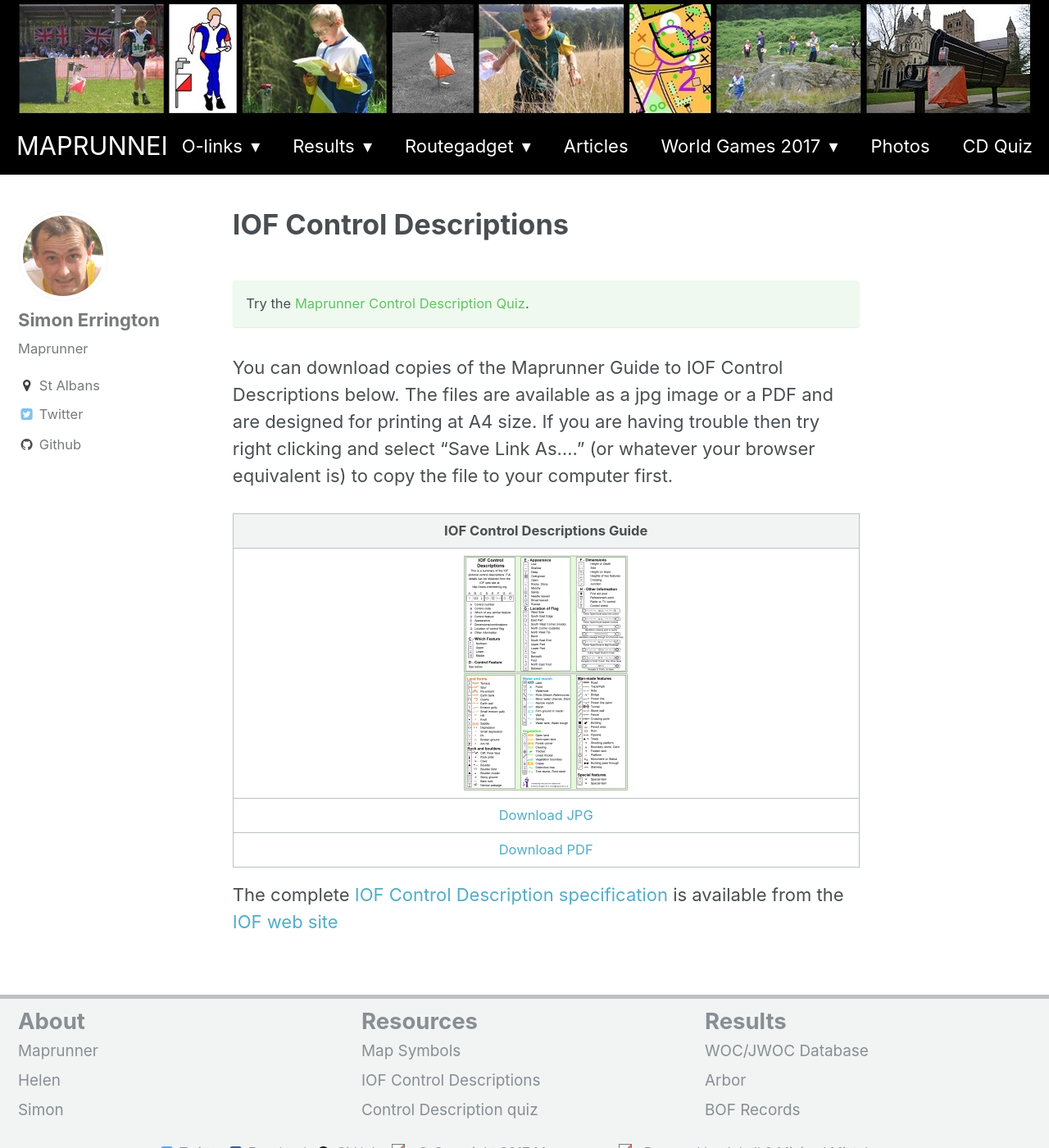
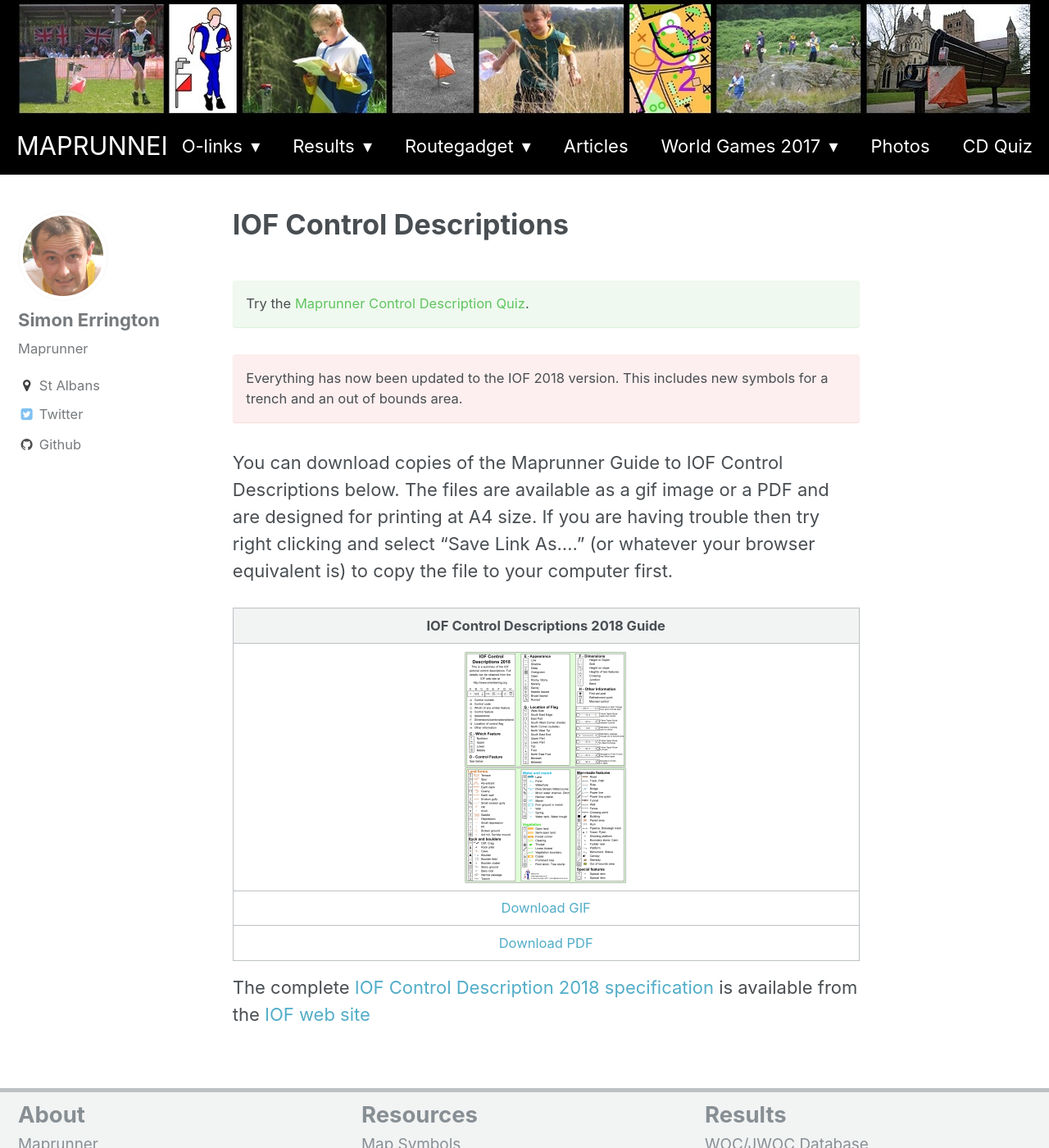
Before and after one commit to Maprunner/maprunner, a Jekyll site: the page built from _pages/iof-control-descriptions.md, in a window 1280 px wide and 1400 px high. Shown: the whole window at 82% size. Built offline with Jekyll 4.4.1, drawn with Linux system fonts in a browser that asks for light colours.

Commit message:
ISONM 2017 and 2018 Control Descriptions

```diff
--- a/_pages/iof-control-descriptions.md
+++ b/_pages/iof-control-descriptions.md
@@ -8,12 +8,15 @@ author_profile: true
 Try the [Maprunner Control Description Quiz]({{ base_path }}/cd).
 {: .notice--success}
 
-You can  download copies of the Maprunner Guide to IOF Control Descriptions below. The files are available as a jpg image or  a PDF and are designed for printing at A4 size. If you are having trouble then try right clicking and select “Save Link As….” (or whatever your browser equivalent is) to copy the file to your computer first.
+Everything has now been updated to the IOF 2018 version. This includes new symbols for a trench and an out of bounds area.
+{: .notice--danger}
 
-|IOF Control Descriptions Guide|
-|:----------------------------:|
-|![Maprunner IOF Control Descriptions](../images/IOF-control-descriptions-thumb.gif)|
-|[Download JPG](../resources/Maprunner-IOF-control-descriptions.jpg)|
-|[Download PDF](../resources/Maprunner-IOF-control-descriptions.pdf)|
+You can  download copies of the Maprunner Guide to IOF Control Descriptions below. The files are available as a gif image or a PDF and are designed for printing at A4 size. If you are having trouble then try right clicking and select “Save Link As….” (or whatever your browser equivalent is) to copy the file to your computer first.
 
-The complete [IOF Control Description specification](http://orienteering.org/wp-content/uploads/2010/12/IOF-Control-Descriptions-2004.pdf) is available from the [IOF web site](http://orienteering.org/)
+|IOF Control Descriptions 2018 Guide|
+|:---------------------------------:|
+|![Maprunner IOF Control Descriptions 2018](../images/IOF-control-descriptions-thumb.gif)|
+|[Download GIF](../resources/Maprunner-IOF-control-descriptions-2018.gif)|
+|[Download PDF](../resources/Maprunner-IOF-control-descriptions-2018.pdf)|
+
+The complete [IOF Control Description 2018 specification](http://orienteering.org/wp-content/uploads/2010/12/control-description-a4-pages_copy.pdf) is available from the [IOF web site](http://orienteering.org/)
--- a/index.html
+++ b/index.html
@@ -8,13 +8,13 @@ feature_row:
   - image_path: mapsymbols.jpg
     alt: "orienteering map symbols"
     title: "Map Symbols"
-    excerpt: "Download your own copy of the Maprunner map symbol guides for normal, sprint and schools maps."
+    excerpt: "Download your own copy of the Maprunner map symbol guides for normal, sprint and schools maps. Now updated for the new ISOM 2017 standard."
     url: "/map-symbols"
     btn_label: "Download"
   - image_path: iofcondesc.jpg
     alt: "IOF control descriptions"
     title: "Control Descriptions"
-    excerpt: "Download your own copy of the Maprunner IOF pictorial control description guide."
+    excerpt: "Download your own copy of the Maprunner IOF pictorial control description 2018 guide."
     url: "/iof-control-descriptions"
     btn_label: "Download"
 feature_row2:
@@ -35,7 +35,6 @@ feature_row2:
     url: "/wocdb"
     btn_label: "Search database"
 ---
-
 {% include feature_row %}
 
 {% include feature_row id="feature_row2" %}
```
Also changed, not shown: _pages/map-symbols.md (+8 -5 lines), images/IOF-control-descriptions-thumb.gif, images/map-symbols-thumb.gif.
